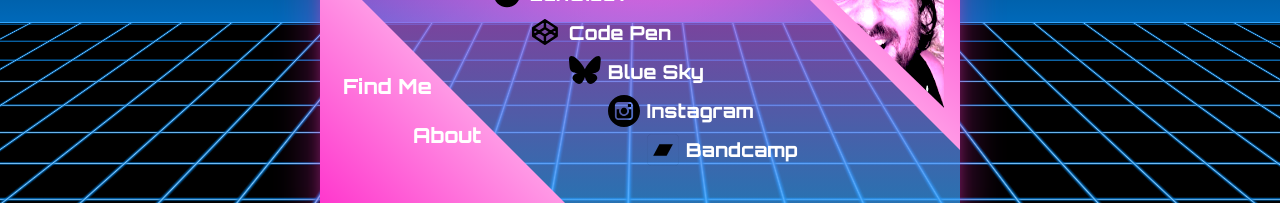
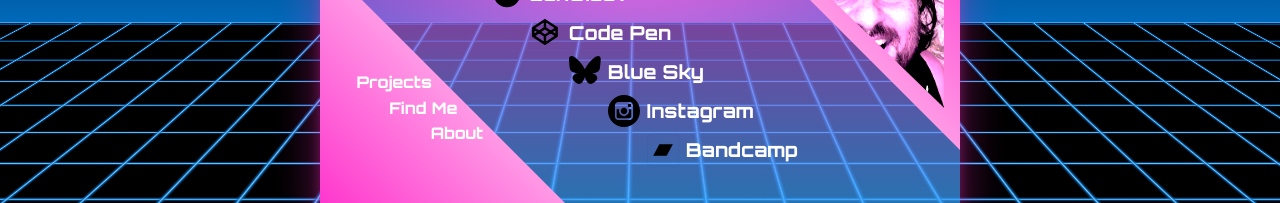
Before and after one commit to mikezano/michaelmanzano.com, a Vue app: page / in a window 1280 px wide. Shown: the part 298-501 px from the top of the page. Built offline with nearby package versions, Linux system fonts and the light colour scheme.

Commit message:
new section

```diff
--- a/src/components/BottomLeftNavigation.vue
+++ b/src/components/BottomLeftNavigation.vue
@@ -2,6 +2,7 @@
     <transition enter-active-class="enter" @after-enter="afterEnter" leave-active-class="leave">
         <div class="bln" v-if="isVisible">
             <div class="bln__triangle"></div>
+            <p class="bln__projects" @click="navigate('Projects')">Projects</p>
             <p class="bln__find-me" @click="navigate('FindMe')">Find Me</p>
             <p class="bln__etc" @click="navigate('About')">About</p>
         </div>
@@ -53,14 +54,19 @@
     }
 
     & .bln__find-me {
+        margin-bottom: 0rem;
+
+    }
+
+    & .bln__projects {
         margin-top: 7rem;
-        margin-bottom: 1rem;
     }
 
     & .bln__find-me,
+    & .bln__projects,
     & .bln__etc {
         text-align: right;
-        font-size: 1.3rem;
+        font-size: 1rem;
         /* //position: relative;
         //width: auto; */
         transition: all 0.2s ease-in-out;
@@ -69,6 +75,7 @@
     }
 
     & .bln__find-me:hover,
+    & .bln__projects:hover,
     & .bln__etc:hover {
         color: var(--electric-blue-dark);
         cursor: pointer;
```
